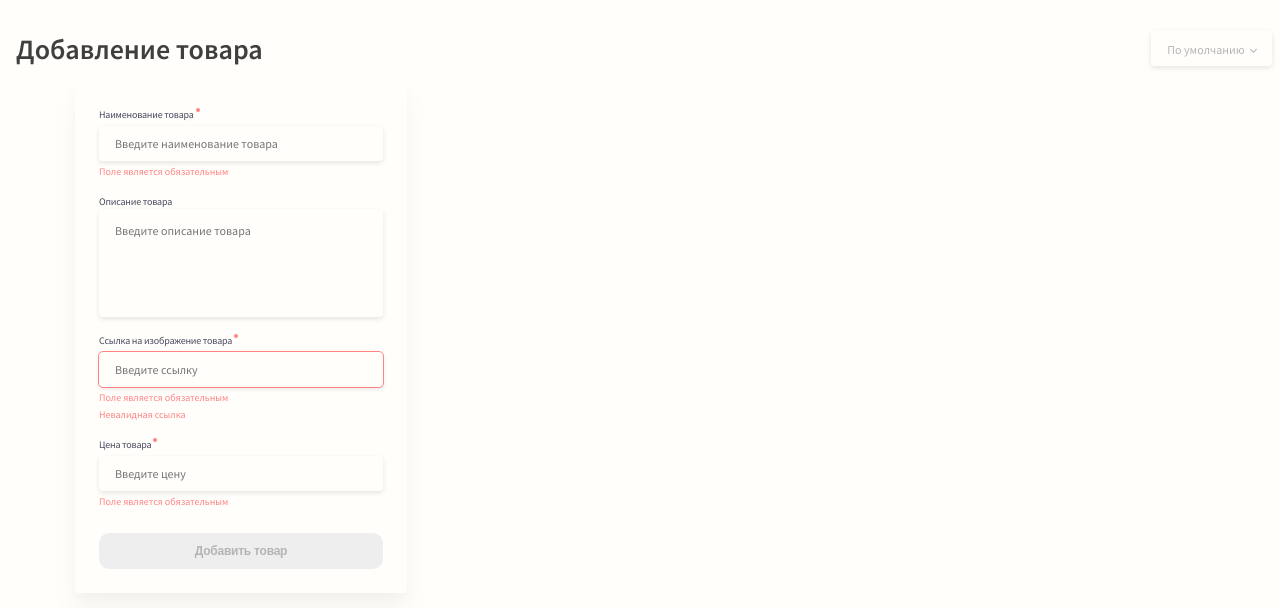
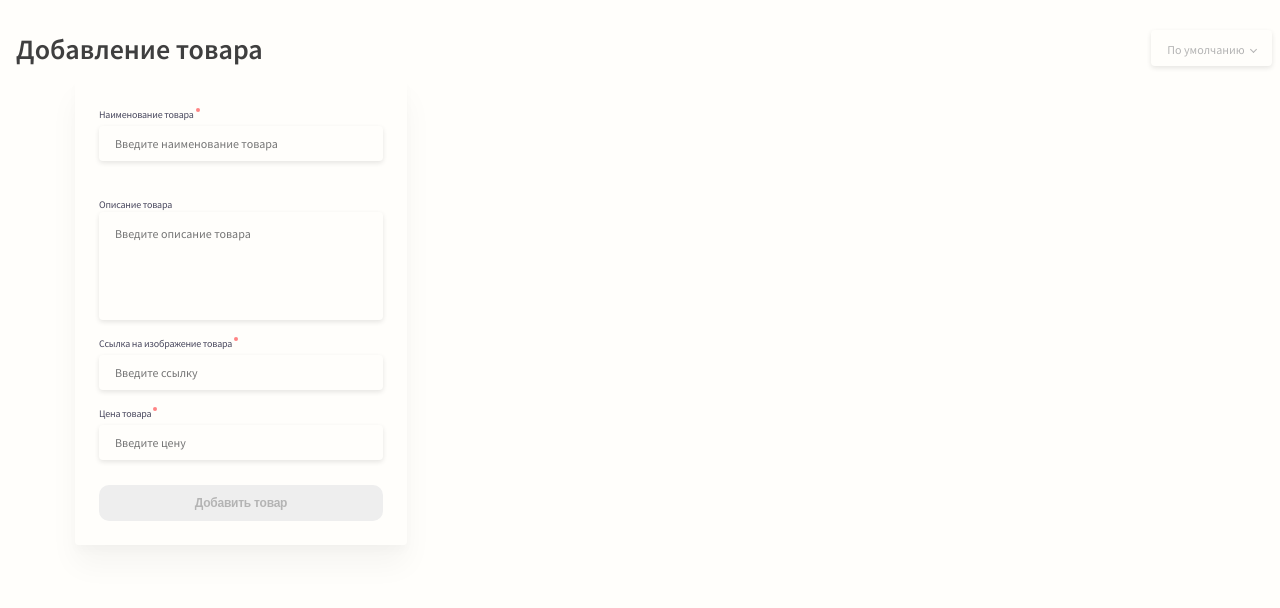
Before and after one commit to NikolayKislov/test, a Nuxt app: page / in a window 1280 px wide. Shown: the top 608 px of the page. Built offline with nearby package versions, Linux system fonts and the light colour scheme.

Commit message:
add: add custom input component

```diff
--- /dev/null
+++ b/components/CustomInput.vue
@@ -0,0 +1,121 @@
+<template>
+  <div>
+    <input
+      :id="id"
+      :value="value"
+      :class="classNames"
+      :maxlength="maxlength"
+      type="text"
+      :name="name"
+      :placeholder="placeholder"
+      @input="onChange($event)"
+      @focus="onFocus"
+      @blur="onBlur">
+    <p v-show="isFocused && error" class="warning">{{ error }}</p>
+  </div>
+</template>
+
+<script>
+export default {
+  name: 'CustomInput',
+  props: {
+    value: {
+      type: String,
+      default: '',
+    },
+    placeholder: {
+      type: String,
+      default: '',
+    },
+    name: {
+      type: String,
+      default: '',
+    },
+    id: {
+      type: String,
+      default: '',
+    },
+    maxlength: {
+      type: String,
+      default: '',
+    },
+    error: {
+      type: String,
+      default: '',
+    },
+  },
+  data() {
+    return {
+      isFocused: false
+    }
+  },
+  computed: {
+    classNames() {
+      const baseClass = 'item__input';
+
+      if (this.isFocused) {
+        return this.error ? `${baseClass} item__input--reject` : `${baseClass} item__input--allow`
+      }
+
+      return baseClass
+    }
+  },
+  methods: {
+    onChange(e) {
+      this.$emit("input", e.target.value);
+    },
+    onFocus() {
+      this.isFocused = true;
+    },
+    onBlur() {
+      this.isFocused = false;
+    }
+  }
+}
+</script>
+
+<style lang="scss" scoped>
+@use '@/assets/styles/helpers/helpers';
+@use '@/assets/styles/helpers/vars';
+@use '@/assets/styles/helpers/grid';
+@use '@/assets/styles/helpers/media';
+@use '@/assets/styles/helpers/heading';
+
+.item__input {
+  box-sizing: border-box;
+  width: 284px;
+  height: 35px;
+  padding: 10px 16px 11px;
+  border-radius: var(--b-radius);
+  border: none;
+  box-shadow: 0px 2px 5px rgba(0, 0, 0, 0.1);
+  background-color: var(--c-grey10);
+  font-weight: 400;
+  font-size: 12px;
+  line-height: 15px;
+  font-family: var(--f-base);
+  margin-top: 4px;
+  transition: all ease-in-out .3s;
+
+  &--allow {
+    outline: 1px solid var(--c-primary);
+  }
+
+  &--reject {
+    outline: 1px solid var(--c-secondary);
+
+    &:focus,
+    &:hover {
+      outline: 1px solid var(--c-secondary);
+    }
+  }
+}
+
+.warning {
+  font-size: 10px;
+  margin: 4px 0 0 0;
+  padding: 0;
+  color: var(--c-secondary);
+  transition: all ease-in-out .3s;
+}
+</style>
--- a/components/TheForm.vue
+++ b/components/TheForm.vue
@@ -3,16 +3,16 @@
     <form class="form">
       <div class="form__item">
         <label for="name" class="item__label">Наименование товара</label><br>
-        <input
+        <CustomInput
           id="name"
           v-model="listItem.title"
-          class="item__input"
           maxlength="20"
           type="text"
           name="name"
           placeholder="Введите наименование товара"
-          @click="triggerAlerts($event)"><br>
-        <p v-show="!listItem.title" class="warning">Поле является обязательным</p>
+          :error="isNameValid"
+        />
+        <br>
       </div>
       <div class="form__item">
         <label for="textarea" class="text__label">Описание товара</label>
@@ -26,33 +26,28 @@
       </div>
       <div class="form__item">
         <label for="link" class="item__label">Ссылка на изображение товара</label><br>
-        <input
+        <CustomInput
           id="link"
           v-model="listItem.image"
-          class="item__input"
-          :class="listItem.image.match(exp)? 'item__input--allow' : 'item__input--reject'"
           type="text" name="link"
           placeholder="Введите ссылку"
-          @click="triggerAlerts($event)">
-        <p v-show="!listItem.image" class="warning">Поле является обязательным</p>
-        <p v-show="!listItem.image.match(exp)" class="warning">Невалидная ссылка</p>
+          :error="isLinkValid"
+        />
       </div>
       <div class="form__item">
         <label for="price" class="item__label">Цена товара</label><br>
-        <input
+        <CustomInput
           id="price"
           v-model="fValue"
-          class="item__input"
           type="text"
-          maxlength="7"
           name="price"
           placeholder="Введите цену"
-          @click="triggerAlerts($event)">
-        <p v-show="!listItem.price" class="warning">Поле является обязательным</p>
+          :error="isPriceValid"
+        />
       </div>
       <button
         class="btn"
-        :class="{'btn--allow': checkEmptyFields, 'btn--disabled': !checkEmptyFields}"
+        :class="{'btn--allow': isFormValid, 'btn--disabled': !isFormValid}"
         type="submit"
         @click.prevent="addItem">Добавить
         товар
@@ -62,8 +57,13 @@
 </template>
 
 <script>
+import CustomInput from "~/components/CustomInput";
+
 export default {
   name: 'TheForm',
+  components: {
+    CustomInput,
+  },
   data() {
     return {
       listItem: {
@@ -78,10 +78,6 @@ export default {
     }
   },
   computed: {
-    checkEmptyFields() {
-      const exp = /(http[s]*:\/\/)([a-z\-\d/.]+)\.([a-z.]{2,3})\/([a-z\d\-_/.~:?#[\]@!$&'()*+,;=%]*)([a-z\d]+\.)(jpg|jpeg|png)/i
-      return this.listItem.image !== '' && this.listItem.title !== '' && this.listItem.price !== '' && this.listItem.image.match(exp)
-    },
     fValue: {
       // getter
       get() {
@@ -89,22 +85,25 @@ export default {
       },
       // setter
       set(n) {
-        if (n.length > 3) {
-          n = n.replace(" ", "");
-          this.listItem.price =
-            n.substr(0, n.length - 3) +
-            " " +
-            n.substr(n.length - 3);
-        } else {
-          this.listItem.price = n;
-        }
+        this.listItem.price = [...n.replaceAll(" ", "")].reverse().reduce((acc, v, i) => [...acc, ...((i - 2) % 3 === 0 && i > 0 ? [v, ' '] : [v])], []).reverse().join('').trim();
       }
+    },
+    isNameValid() {
+      return !this.listItem.title ? 'Поле является обязательным' : ''
+    },
+    isLinkValid() {
+      return !this.listItem.image ? 'Поле является обязательным' : !this.listItem.image.match(this.exp) ? 'Невалидная ссылка' : ''
+    },
+    isPriceValid() {
+      return !this.listItem.price ? 'Поле является обязательным' : isNaN(+this.listItem.price.replaceAll(' ', '')) ? 'Поле может содержать только цифры' : ''
+    },
+    isFormValid() {
+      return !(this.isNameValid || this.isLinkValid || this.isPriceValid)
     }
   },
   methods: {
     addItem() {
-      const exp = /(http[s]*:\/\/)([a-z\-\d/.]+)\.([a-z.]{2,3})\/([a-z\d\-_/.~:?#[\]@!$&'()*+,;=%]*)([a-z\d]+\.)(jpg|jpeg|png)/i
-      if (this.listItem.image !== '' && this.listItem.title !== '' && this.listItem.price !== '' && this.listItem.image.match(exp)) {
+      if (this.listItem.image !== '' && this.listItem.title !== '' && this.listItem.price !== '' && this.listItem.image.match(this.exp)) {
         this.listItem.id = String(+new Date())
         this.$emit('onAddItem', this.listItem)
         this.listItem.title = ''
@@ -112,9 +111,6 @@ export default {
         this.listItem.image = ''
         this.listItem.price = ''
       }
-    },
-    triggerAlerts(e) {
-      this.isValid = (this.listItem.image !== '' && this.listItem.title !== '' && this.listItem.price !== '' && this.listItem.image.match(this.exp));
     },
   }
 }
@@ -142,36 +138,6 @@ export default {
   font-family: var(--f-base);
   color: var(--c-grey30);
   gap: 11px;
-}
-
-.item__input {
-  box-sizing: border-box;
-  width: 284px;
-  height: 35px;
-  padding: 10px 16px 11px;
-  border-radius: var(--b-radius);
-  border: none;
-  box-shadow: 0px 2px 5px rgba(0, 0, 0, 0.1);
-  background-color: var(--c-grey10);
-  font-weight: 400;
-  font-size: 12px;
-  line-height: 15px;
-  font-family: var(--f-base);
-  margin-top: 4px;
-  transition: all ease-in-out .3s;
-
-  &--allow {
-    outline: 1px solid var(--c-primary);
-  }
-
-  &--reject {
-    outline: 1px solid var(--c-secondary);
-
-    &:focus,
-    &:hover {
-      outline: 1px solid var(--c-secondary);
-    }
-  }
 }
 
 .item__label,
```
